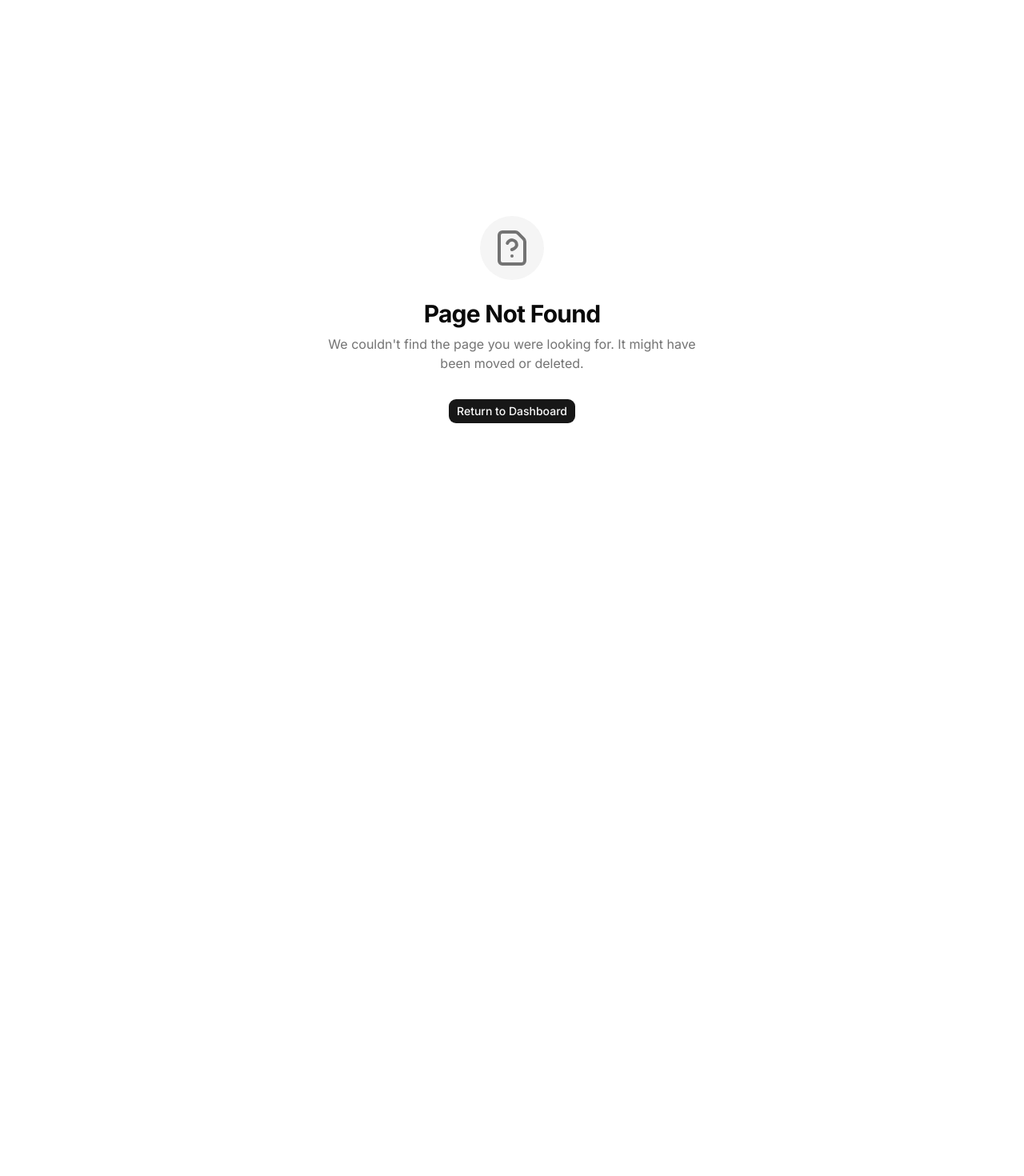
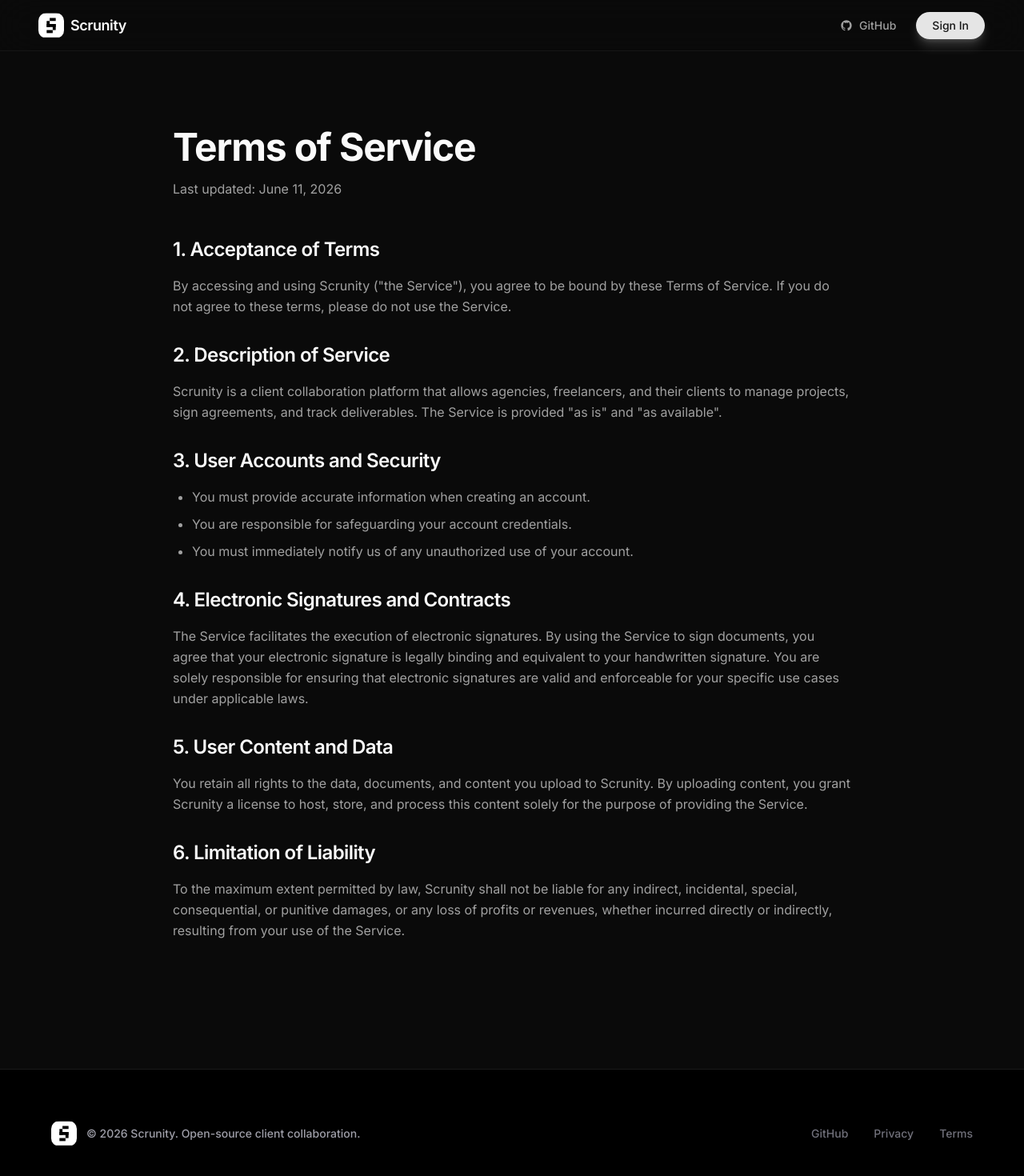
Before and after one commit to Deshmukh-Ayush/aursh, a Next.js app: page /terms in a window 1280 px wide. Before the commit this address had no page. Shown: the top 1470 px of the page at 80% size. Before the commit the page ends 800 px from the top, so only its background shows below. Built offline with nearby package versions, Linux system fonts and the light colour scheme.

Commit message:
feat: add Privacy and Terms pages with content and navigation links

```diff
--- /dev/null
+++ b/src/app/privacy/page.tsx
@@ -0,0 +1,79 @@
+import { Navbar } from "@/components/landing/navbar";
+import { Footer } from "@/components/landing/footer";
+
+export default function PrivacyPage() {
+  return (
+    <div className="dark flex min-h-svh flex-col bg-background font-sans selection:bg-primary/20">
+      <Navbar />
+      <main className="flex-1 w-full max-w-4xl mx-auto px-6 py-32 md:py-40">
+        <div className="space-y-12">
+          <div className="space-y-4">
+            <h1 className="text-4xl md:text-5xl font-bold tracking-tight text-foreground text-balance">
+              Privacy Policy
+            </h1>
+            <p className="text-muted-foreground">
+              Last updated: {new Date().toLocaleDateString('en-US', { month: 'long', day: 'numeric', year: 'numeric' })}
+            </p>
+          </div>
+
+          <div className="space-y-8 text-muted-foreground leading-relaxed">
+            <section className="space-y-4">
+              <h2 className="text-2xl font-semibold text-foreground tracking-tight">1. Information We Collect</h2>
+              <p>
+                We collect information you provide directly to us, including but not limited to:
+              </p>
+              <ul className="list-disc pl-6 space-y-2">
+                <li>Account information (name, email address, profile details).</li>
+                <li>Project data, uploaded files, and deliverables.</li>
+                <li>Electronic signature records and associated metadata.</li>
+                <li>Communication and comments within the platform.</li>
+              </ul>
+            </section>
+
+            <section className="space-y-4">
+              <h2 className="text-2xl font-semibold text-foreground tracking-tight">2. How We Use Your Information</h2>
+              <p>
+                We use the information we collect to provide, maintain, and improve Scrunity. This includes:
+              </p>
+              <ul className="list-disc pl-6 space-y-2">
+                <li>Facilitating the signing and storage of contracts.</li>
+                <li>Sending you technical notices, updates, and security alerts.</li>
+                <li>Responding to your comments, questions, and customer service requests.</li>
+                <li>Monitoring and analyzing trends, usage, and activities in connection with our Service.</li>
+              </ul>
+            </section>
+
+            <section className="space-y-4">
+              <h2 className="text-2xl font-semibold text-foreground tracking-tight">3. Data Security</h2>
+              <p>
+                We take reasonable measures to help protect information about you from loss, theft, misuse, unauthorized access, disclosure, alteration, and destruction. However, no internet transmission is completely secure, and we cannot guarantee the absolute security of your data.
+              </p>
+            </section>
+
+            <section className="space-y-4">
+              <h2 className="text-2xl font-semibold text-foreground tracking-tight">4. Third-Party Services</h2>
+              <p>
+                We may share your information with third-party vendors, consultants, and other service providers who need access to such information to carry out work on our behalf (e.g., hosting providers, email delivery services). These third parties are bound by strict confidentiality agreements.
+              </p>
+            </section>
+
+            <section className="space-y-4">
+              <h2 className="text-2xl font-semibold text-foreground tracking-tight">5. Your Rights</h2>
+              <p>
+                Depending on your location, you may have certain rights regarding your personal information, including the right to access, correct, or delete your data. You may update your account information at any time by logging into your account settings.
+              </p>
+            </section>
+
+            <section className="space-y-4">
+              <h2 className="text-2xl font-semibold text-foreground tracking-tight">6. Contact Us</h2>
+              <p>
+                If you have any questions about this Privacy Policy, please contact us at support@scrunity.sh.
+              </p>
+            </section>
+          </div>
+        </div>
+      </main>
+      <Footer />
+    </div>
+  );
+}
--- a/src/app/sign-in/page.tsx
+++ b/src/app/sign-in/page.tsx
@@ -139,14 +139,14 @@
                         <p className="px-8 text-center text-sm text-muted-foreground text-balance">
                             By clicking continue, you agree to our{" "}
                             <Link
-                                href="#"
+                                href="/terms"
                                 className="underline underline-offset-4 hover:text-primary transition-colors"
                             >
                                 Terms of Service
                             </Link>{" "}
                             and{" "}
                             <Link
-                                href="#"
+                                href="/privacy"
                                 className="underline underline-offset-4 hover:text-primary transition-colors"
                             >
                                 Privacy Policy
--- /dev/null
+++ b/src/app/terms/page.tsx
@@ -0,0 +1,69 @@
+import { Navbar } from "@/components/landing/navbar";
+import { Footer } from "@/components/landing/footer";
+
+export default function TermsPage() {
+  return (
+    <div className="dark flex min-h-svh flex-col bg-background font-sans selection:bg-primary/20">
+      <Navbar />
+      <main className="flex-1 w-full max-w-4xl mx-auto px-6 py-32 md:py-40">
+        <div className="space-y-12">
+          <div className="space-y-4">
+            <h1 className="text-4xl md:text-5xl font-bold tracking-tight text-foreground text-balance">
+              Terms of Service
+            </h1>
+            <p className="text-muted-foreground">
+              Last updated: {new Date().toLocaleDateString('en-US', { month: 'long', day: 'numeric', year: 'numeric' })}
+            </p>
+          </div>
+
+          <div className="space-y-8 text-muted-foreground leading-relaxed">
+            <section className="space-y-4">
+              <h2 className="text-2xl font-semibold text-foreground tracking-tight">1. Acceptance of Terms</h2>
+              <p>
+                By accessing and using Scrunity ("the Service"), you agree to be bound by these Terms of Service. If you do not agree to these terms, please do not use the Service.
+              </p>
+            </section>
+
+            <section className="space-y-4">
+              <h2 className="text-2xl font-semibold text-foreground tracking-tight">2. Description of Service</h2>
+              <p>
+                Scrunity is a client collaboration platform that allows agencies, freelancers, and their clients to manage projects, sign agreements, and track deliverables. The Service is provided "as is" and "as available".
+              </p>
+            </section>
+
+            <section className="space-y-4">
+              <h2 className="text-2xl font-semibold text-foreground tracking-tight">3. User Accounts and Security</h2>
+              <ul className="list-disc pl-6 space-y-2">
+                <li>You must provide accurate information when creating an account.</li>
+                <li>You are responsible for safeguarding your account credentials.</li>
+                <li>You must immediately notify us of any unauthorized use of your account.</li>
+              </ul>
+            </section>
+
+            <section className="space-y-4">
+              <h2 className="text-2xl font-semibold text-foreground tracking-tight">4. Electronic Signatures and Contracts</h2>
+              <p>
+                The Service facilitates the execution of electronic signatures. By using the Service to sign documents, you agree that your electronic signature is legally binding and equivalent to your handwritten signature. You are solely responsible for ensuring that electronic signatures are valid and enforceable for your specific use cases under applicable laws.
+              </p>
+            </section>
+
+            <section className="space-y-4">
+              <h2 className="text-2xl font-semibold text-foreground tracking-tight">5. User Content and Data</h2>
+              <p>
+                You retain all rights to the data, documents, and content you upload to Scrunity. By uploading content, you grant Scrunity a license to host, store, and process this content solely for the purpose of providing the Service.
+              </p>
+            </section>
+
+            <section className="space-y-4">
+              <h2 className="text-2xl font-semibold text-foreground tracking-tight">6. Limitation of Liability</h2>
+              <p>
+                To the maximum extent permitted by law, Scrunity shall not be liable for any indirect, incidental, special, consequential, or punitive damages, or any loss of profits or revenues, whether incurred directly or indirectly, resulting from your use of the Service.
+              </p>
+            </section>
+          </div>
+        </div>
+      </main>
+      <Footer />
+    </div>
+  );
+}
--- a/src/components/landing/footer.tsx
+++ b/src/components/landing/footer.tsx
@@ -16,8 +16,8 @@
 
         <div className="flex items-center gap-8 text-sm font-medium text-zinc-500">
           <Link href="https://github.com/Deshmukh-Ayush/Scrunity" target="_blank" className="hover:text-white transition-colors">GitHub</Link>
-          <Link href="#" className="hover:text-white transition-colors">Privacy</Link>
-          <Link href="#" className="hover:text-white transition-colors">Terms</Link>
+          <Link href="/privacy" className="hover:text-white transition-colors">Privacy</Link>
+          <Link href="/terms" className="hover:text-white transition-colors">Terms</Link>
         </div>
       </div>
     </footer>
```
